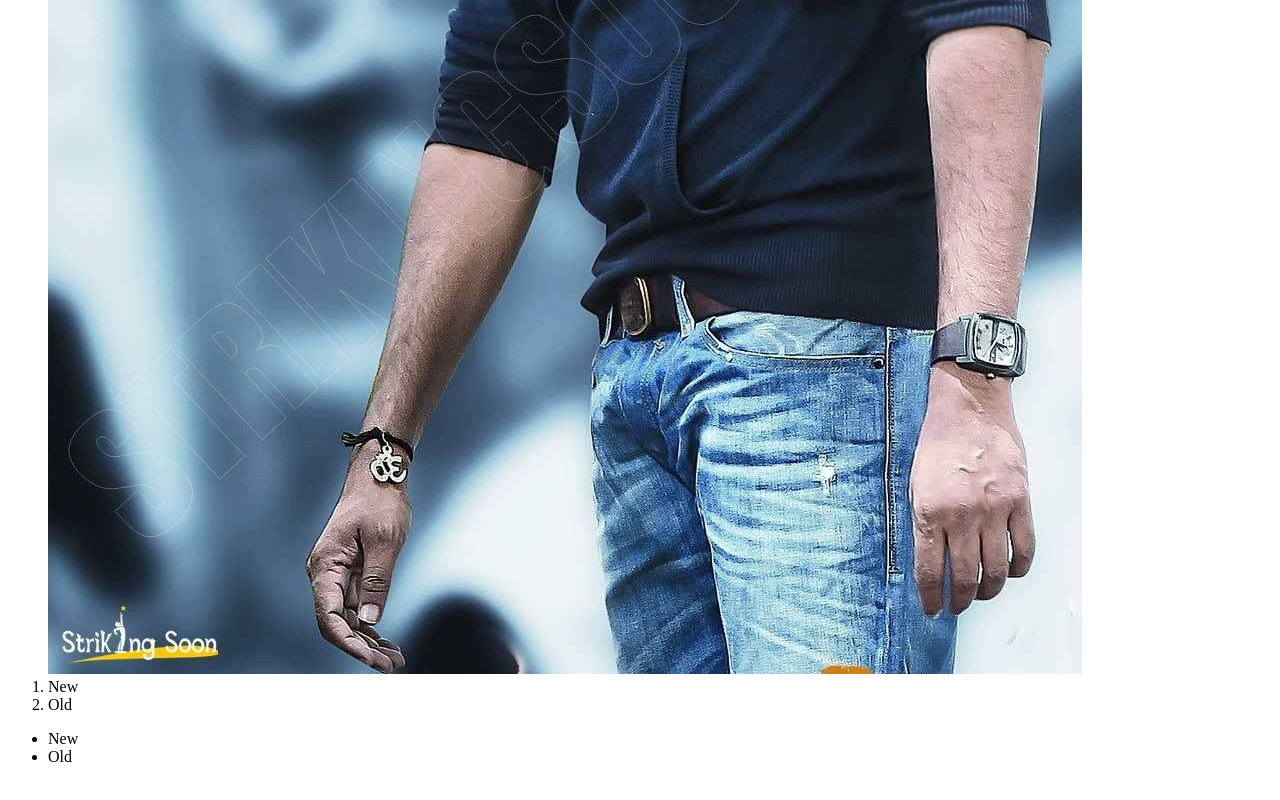
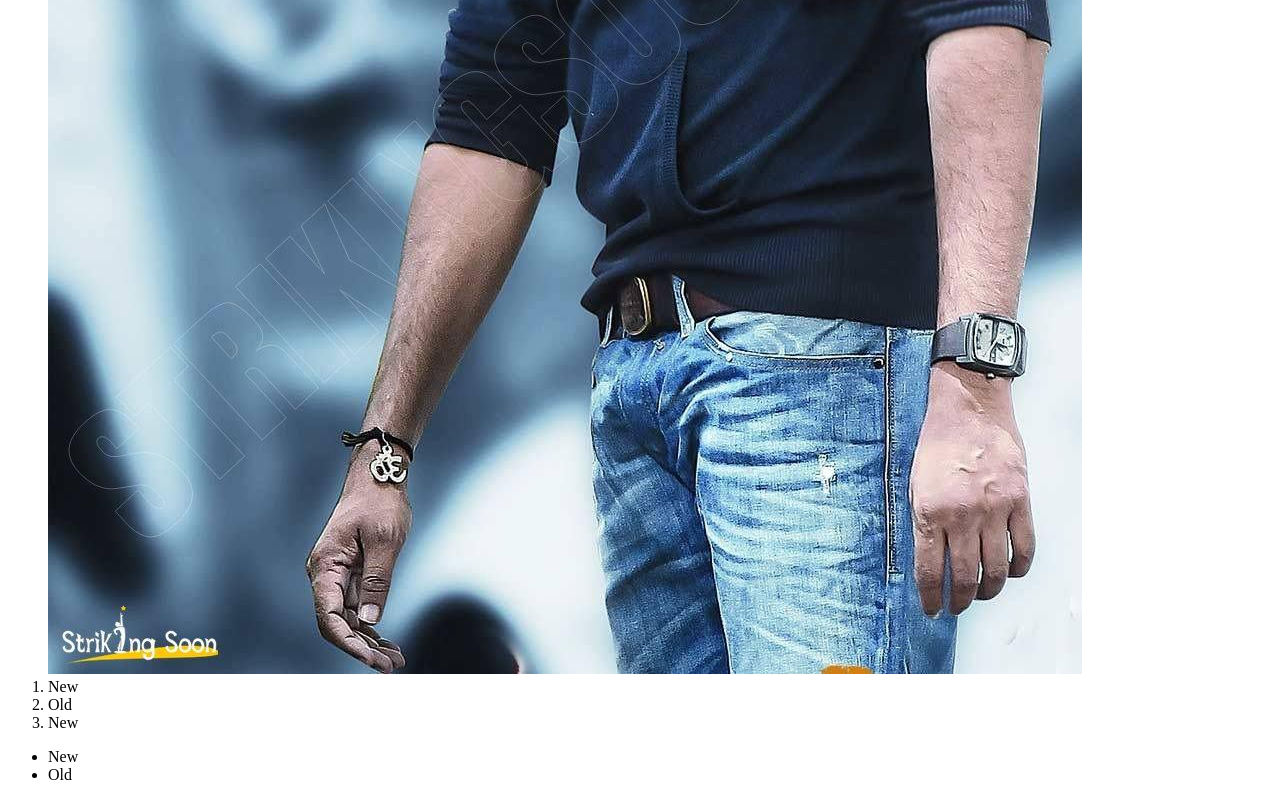
Before and after one commit to charankrishna/HTML---Structure-of-HTML-Document, a plain HTML site: page index.html in a window 1280 px wide. Shown: the part 1497-2297 px from the top of the page. Drawn offline with Linux system fonts and the light colour scheme.

Commit message:
New Line

```diff
--- a/index.html
+++ b/index.html
@@ -12,6 +12,7 @@
             <img src="pawan kalyan.jpg" alt="pawan kalyan image">
             <li>New</li>
             <li>Old</li>
+            <li>New</li>
         </ol>
         <ul>
             <li>New</li>
```
